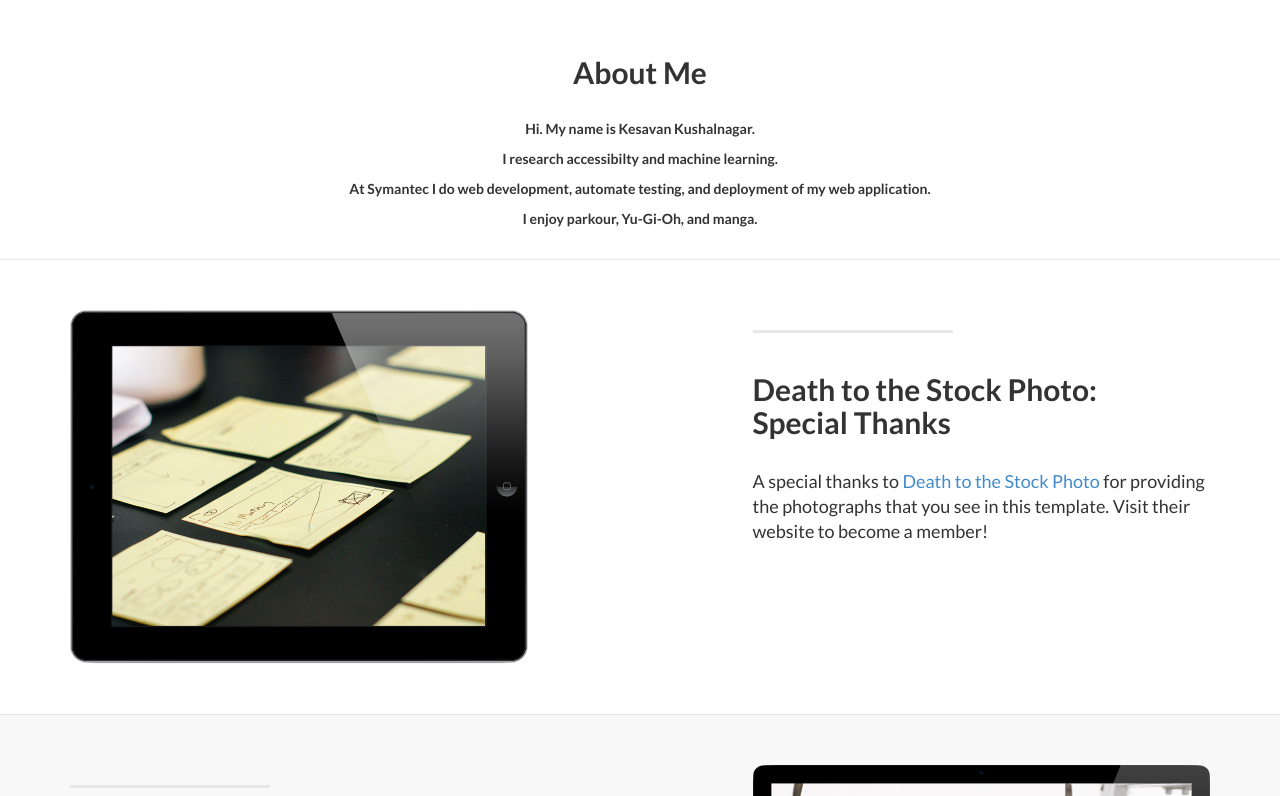
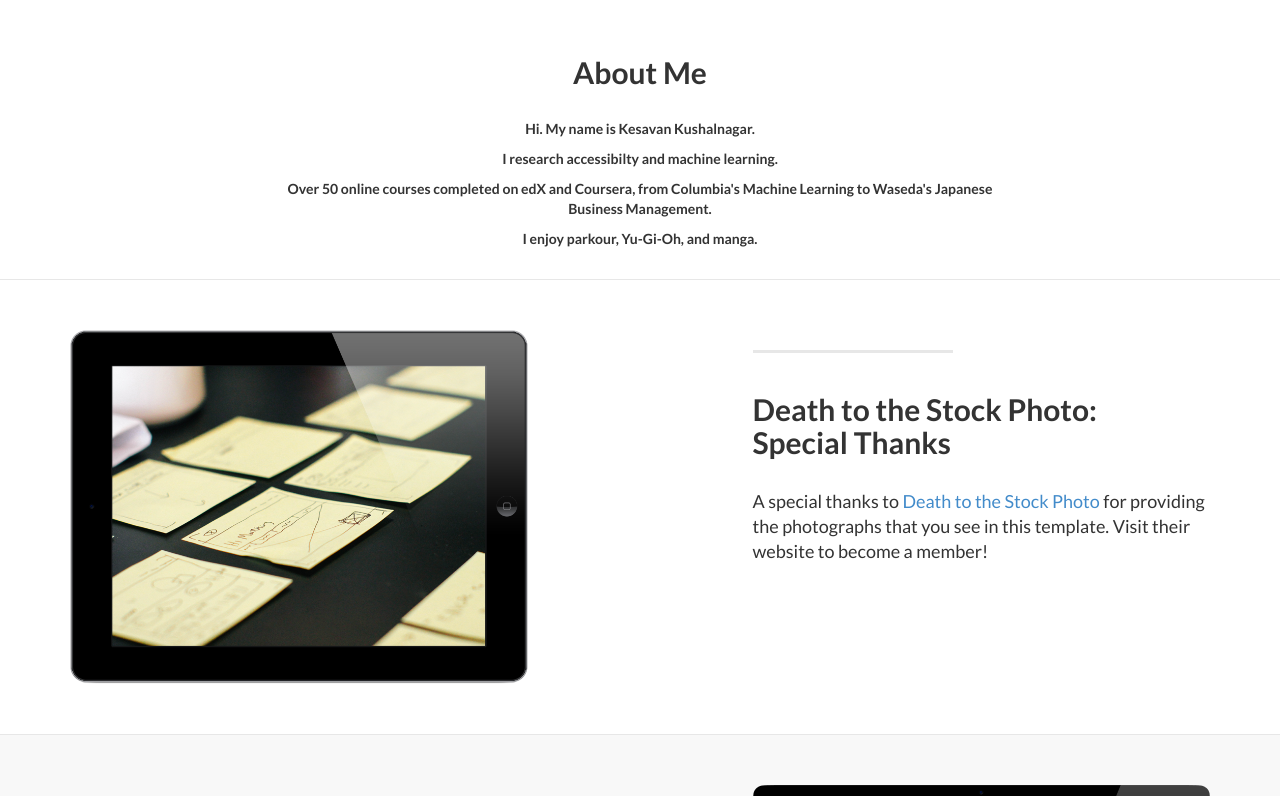
Before and after one commit to kasplat/kesavankushalnagar, a Jekyll site: the page built from index.html, in a window 1280 px wide and 900 px high, cut to the strip 104-900 px from the top of the window. Built offline with Jekyll 4.4.1, drawn with Linux system fonts in a browser that asks for light colours; nearby versions of some CDN libraries; library files that are not in the unit come from our copies.

Commit message:
update about

```diff
--- a/_includes/about.html
+++ b/_includes/about.html
@@ -7,7 +7,7 @@
               <br/>
                 <p>Hi. My name is Kesavan Kushalnagar.</p>
                 <p>I research accessibilty and machine learning.</p>
-                <p>At Symantec I do web development, automate testing, and deployment of my web application.</p>
+                <p>Over 50 online courses completed on edX and Coursera, from Columbia's Machine Learning to Waseda's Japanese Business Management.</p>
                 <p>I enjoy parkour, Yu-Gi-Oh, and manga.</p>
                 <br/>
               </div>
--- a/_includes/contact.html
+++ b/_includes/contact.html
@@ -4,13 +4,10 @@
 
 			<div class="row">
 				<div class="col-lg-6">
-					<h2>Keep in Touch:</h2>
-				</div>
-				<div class="col-lg-6">
 					<ul class="list-inline banner-social-buttons">
 						{% for social in site.social %}
 						<li>
-							<a href="{{ social.url }}" class="btn btn-default btn-lg"><i class="fa fa-{{ social.title }} fa-fw"></i> <span class="network-name">{{ social.title }}</span></a>
+							<a href="{{ social.url }}" class="btn btn-default btn-lg"><i class="fa fa-{{ social.icon }} fa-fw"></i> <span class="network-name">{{ social.title }}</span></a>
 						</li>
 						{% endfor %}
 					</ul>
```
